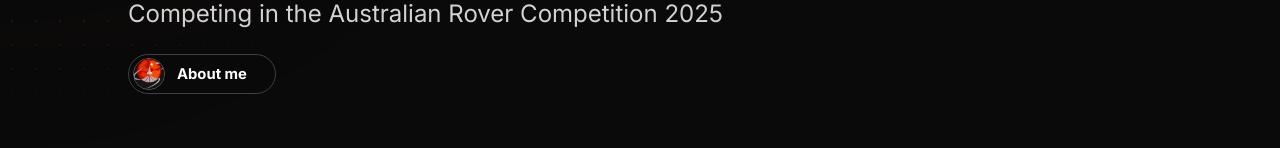
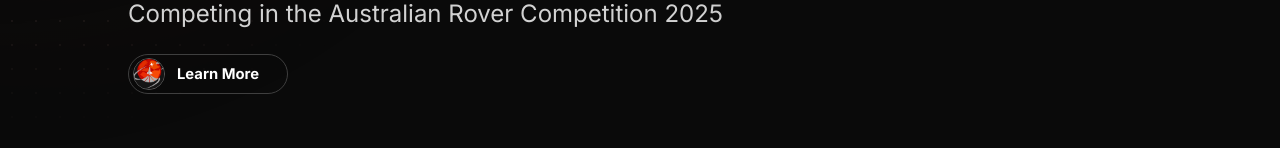
Before and after one commit to jettr25/marsmqu, a Next.js app: page /en in a window 1280 px wide. Shown: the part 447-595 px from the top of the page. Built offline with nearby package versions, Linux system fonts and the light colour scheme.

Commit message:
Button Update

```diff
--- a/src/app/[locale]/page.tsx
+++ b/src/app/[locale]/page.tsx
@@ -115,7 +115,7 @@
 												src={person.avatar}
 												size="m"/>
 											)}
-											{t("about.title")}
+											{t("Learn More")}
 											<Arrow trigger="#about"/>
 									</Flex>
 								</Button>
```
